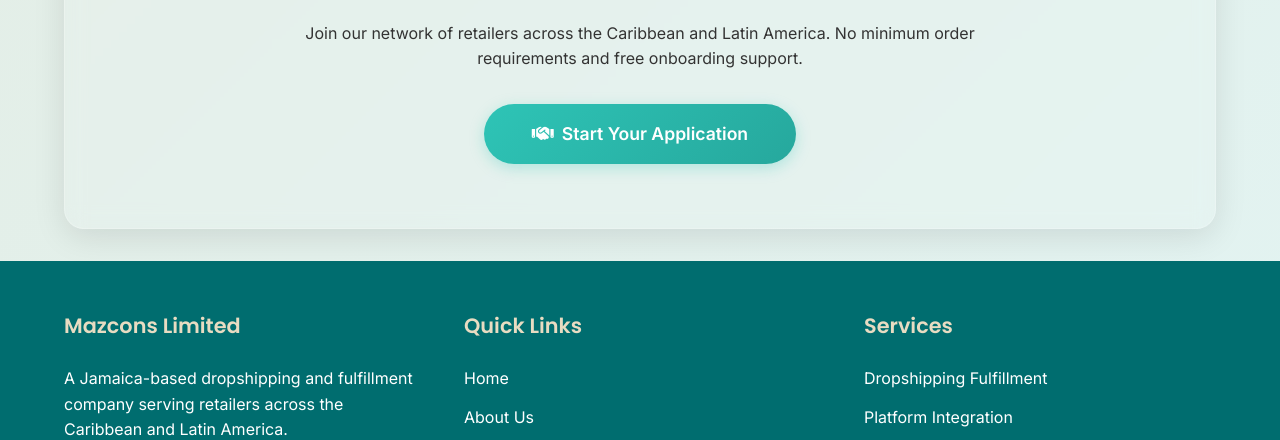
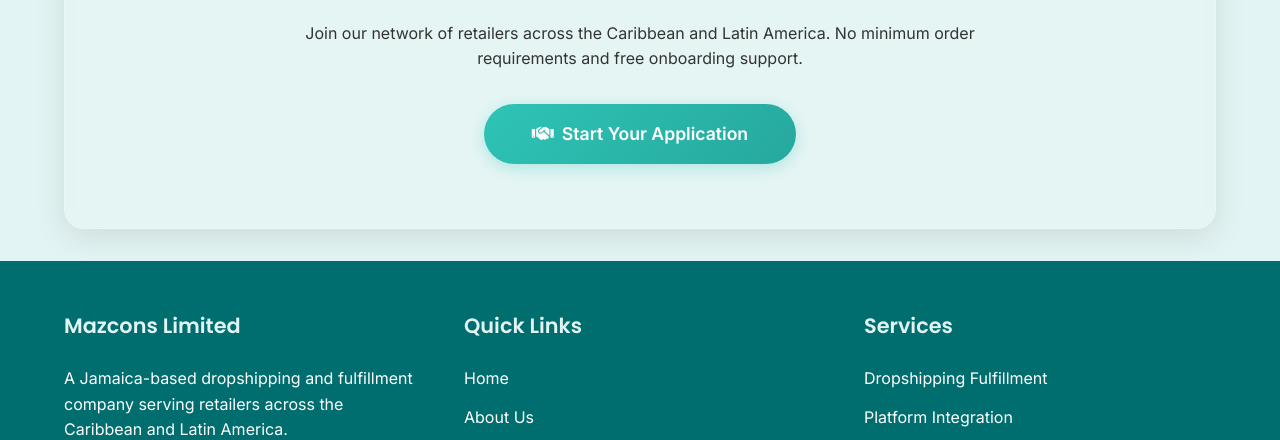
Before and after one commit to maxdeftech/MazconsLtd-deepseek, a plain HTML site: page index.html in a window 1280 px wide. Shown: the part 6840-7280 px from the top of the page. Drawn offline with Linux system fonts and the light colour scheme.

Commit message:
Update index.html

```diff
--- a/index.html
+++ b/index.html
@@ -22,7 +22,7 @@
             /* Brand Color Palette - Defined as CSS variables for easy updates */
             --deep-teal: #006D6F;
             --caribbean-aqua: #2EC4B6;
-            --warm-sand: #E8DCC2;
+            --warm-sand: #E2F4F3;
             --coral-orange: #FF6F59;
             --charcoal: #333333;
             --white: #ffffff;
```
